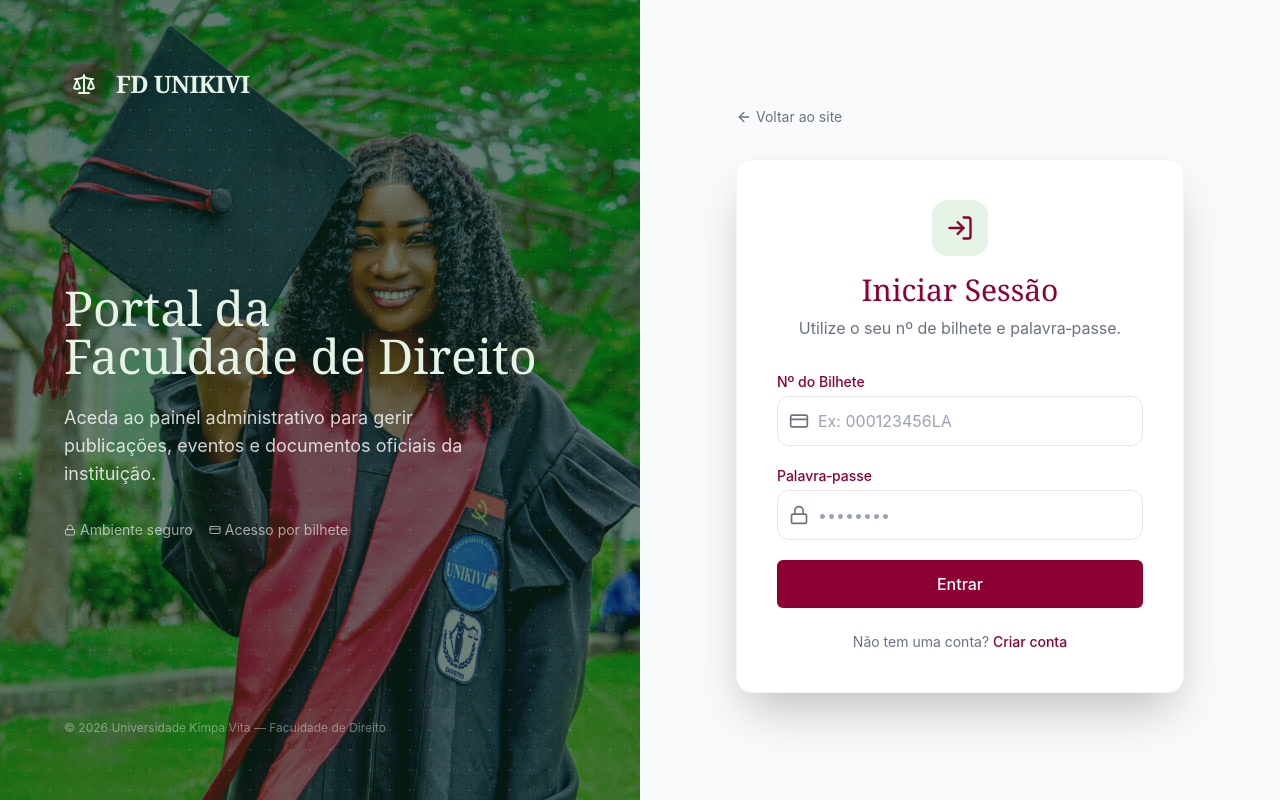
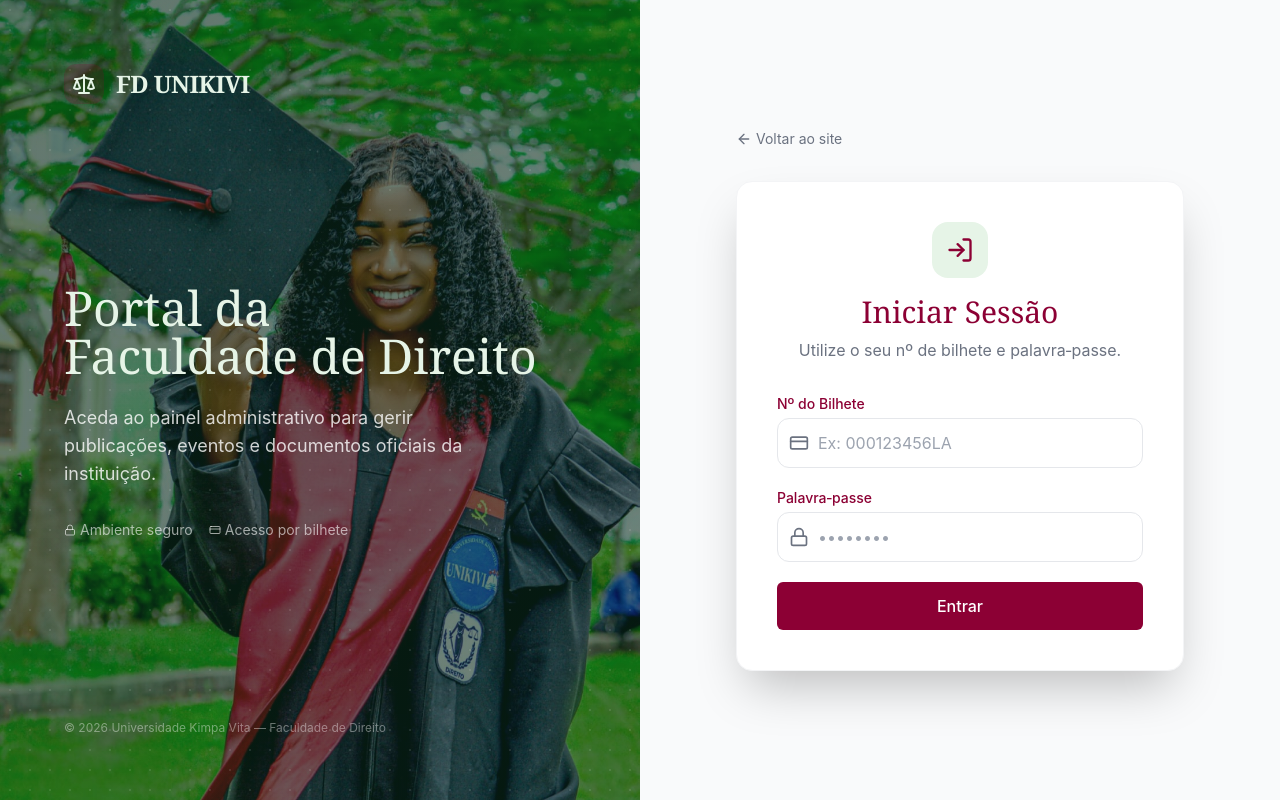
Before and after one commit to MateusDev00/fd_unikivi, a Next.js app: page /login in a window 1280 px wide. Built offline with nearby package versions, Linux system fonts and the light colour scheme; no server answers.

Commit message:
actualizare rotras de up+louds 3

```diff
--- a/src/app/login/page.tsx
+++ b/src/app/login/page.tsx
@@ -211,15 +211,7 @@ export default function LoginPage() {
               </Button>
             </form>
 
-            <p className="mt-6 text-center text-sm text-body">
-              Não tem uma conta?{' '}
-              <Link
-                href="/cadastro"
-                className="text-primary font-medium hover:underline"
-              >
-                Criar conta
-              </Link>
-            </p>
+
           </div>
         </motion.div>
       </div>
--- a/src/app/sobre/page.tsx
+++ b/src/app/sobre/page.tsx
@@ -177,9 +177,6 @@ export default function SobrePage() {
               Candidate‑se a uma das nossas licenciaturas ou inscreva‑se nos cursos de curta duração.
             </p>
             <div className="flex justify-center gap-4 flex-wrap">
-              <Link href="/cadastro" className="bg-primary text-white px-8 py-3 rounded-xl font-medium hover:bg-primary/90 transition-colors">
-                Criar conta
-              </Link>
               <Link href="/contactos" className="border border-primary text-primary px-8 py-3 rounded-xl font-medium hover:bg-primary-light transition-colors">
                 Contactar
               </Link>
```
